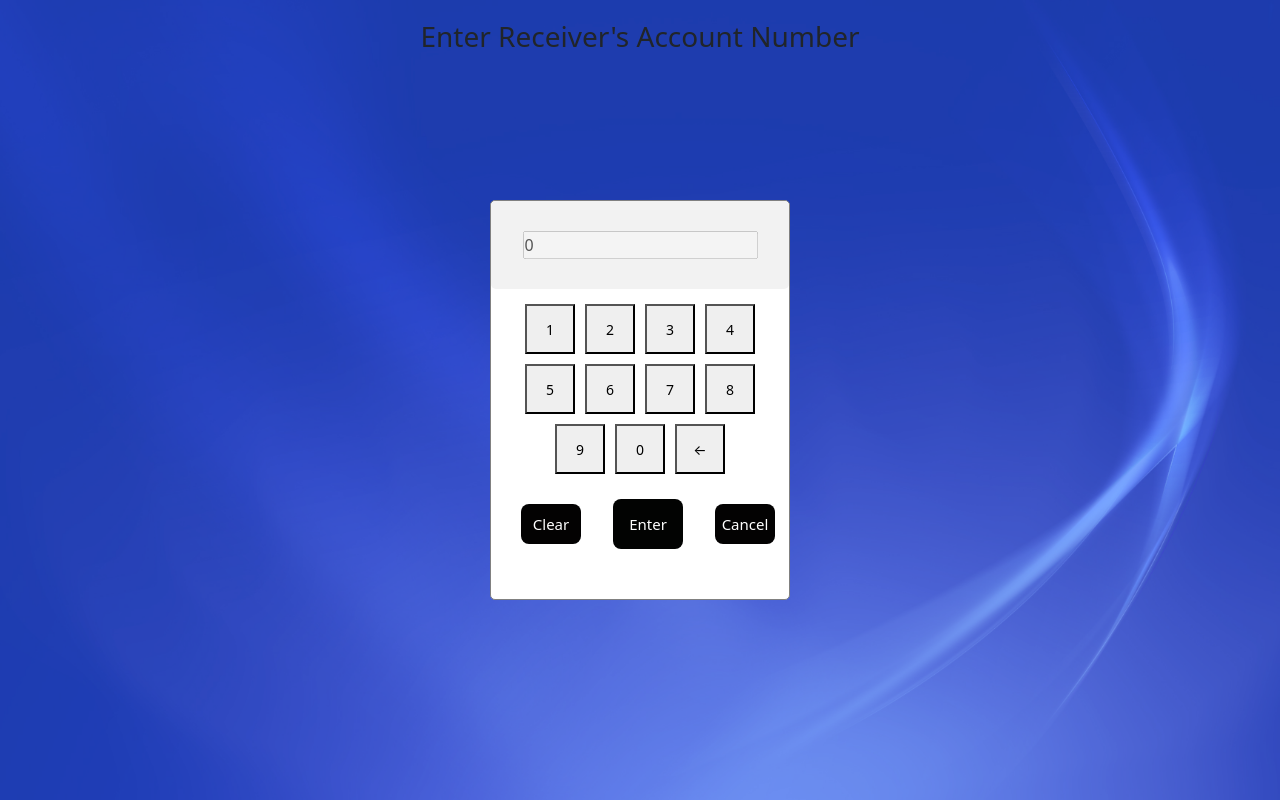
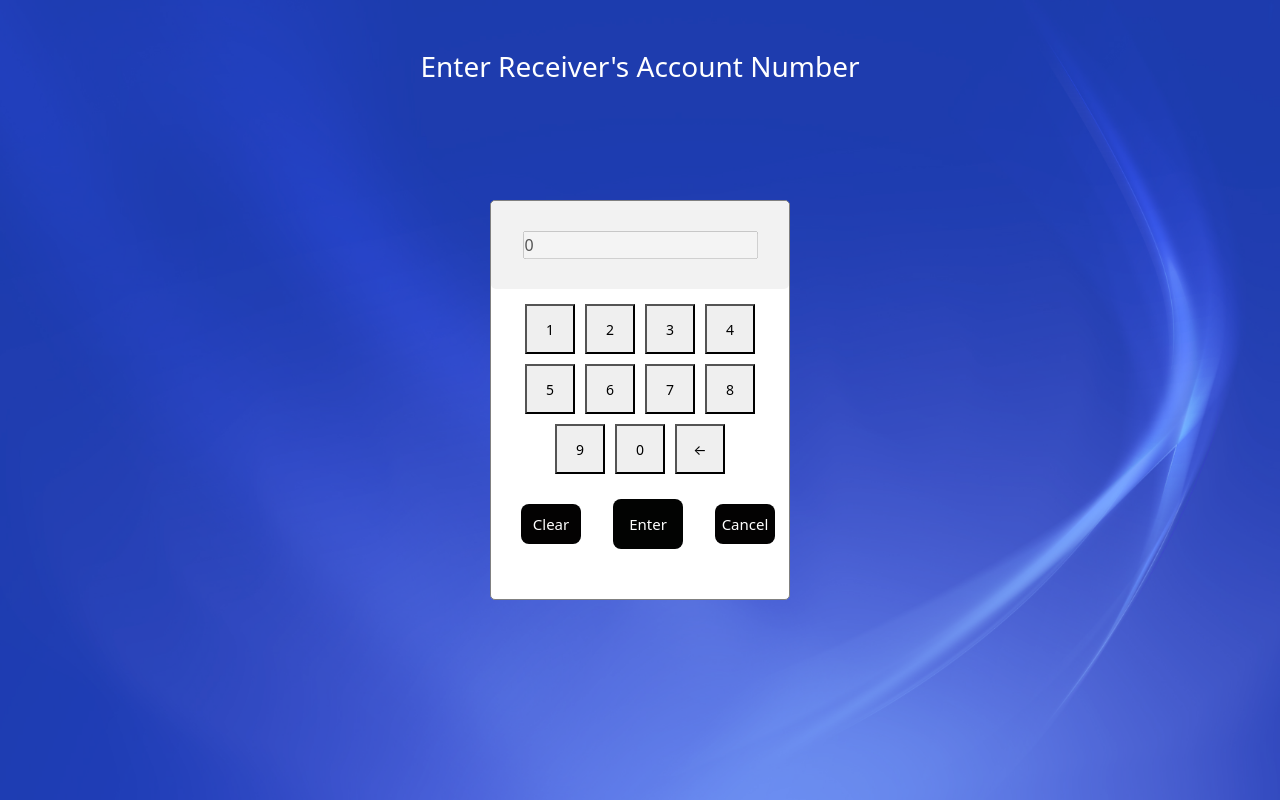
Before and after one commit to 08-Aditya-Mishra/VB6Migration-Frontend, a React (Create React App) app: page /transferacc in a window 1280 px wide. Built offline with nearby package versions, Linux system fonts and the light colour scheme.

Commit message:
Updated MtnTransferReceiver.css

```diff
--- a/src/ATM/MtnTransferReceiver.css
+++ b/src/ATM/MtnTransferReceiver.css
@@ -1,5 +1,6 @@
 .transfer-header {
-    margin-top: 20px;
+    color: white;
+    margin-top: 50px;
     display: flex;
     align-items: center;
     justify-content: center;
```
